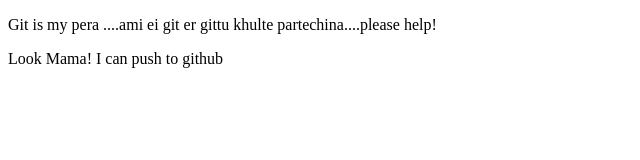
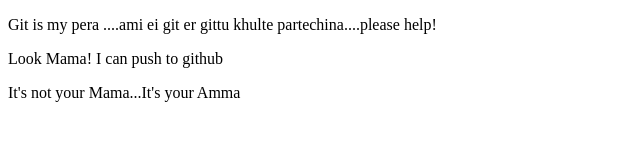
Before and after one commit to Azhar730/My-first-git-push, a plain HTML site: page index.html in a window 1280 px wide. Shown: the whole page, without its empty margins (0-640 px from the left). Drawn offline with Linux system fonts and the light colour scheme.

Commit message:
Update index.html

```diff
--- a/index.html
+++ b/index.html
@@ -8,5 +8,6 @@
 <body>
     <p>Git is my pera ....ami ei git er gittu khulte partechina....please help!</p>
     <p>Look Mama! I can push to github</p>
+    <p>It's not your Mama...It's your Amma</p>
 </body>
 </html>
```
